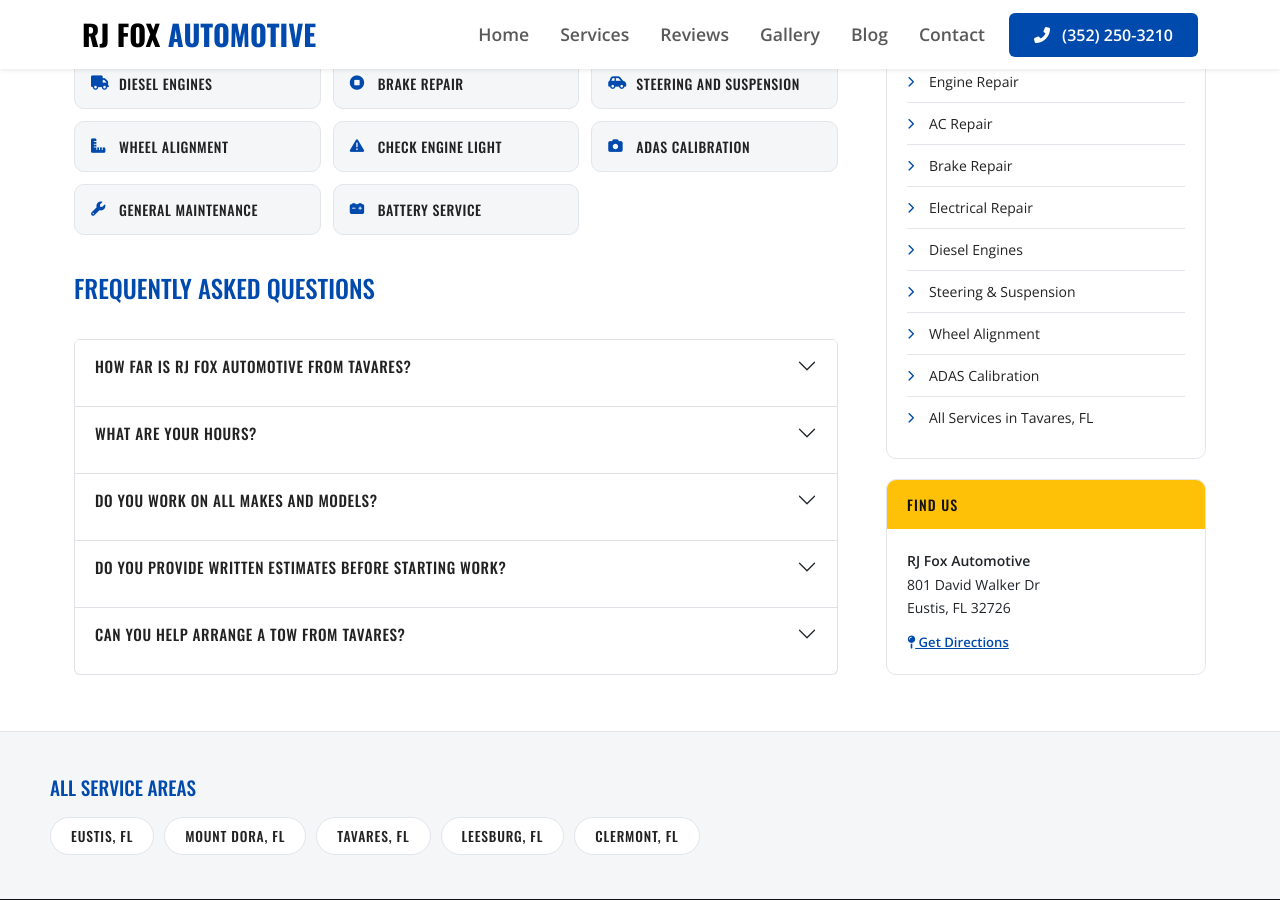
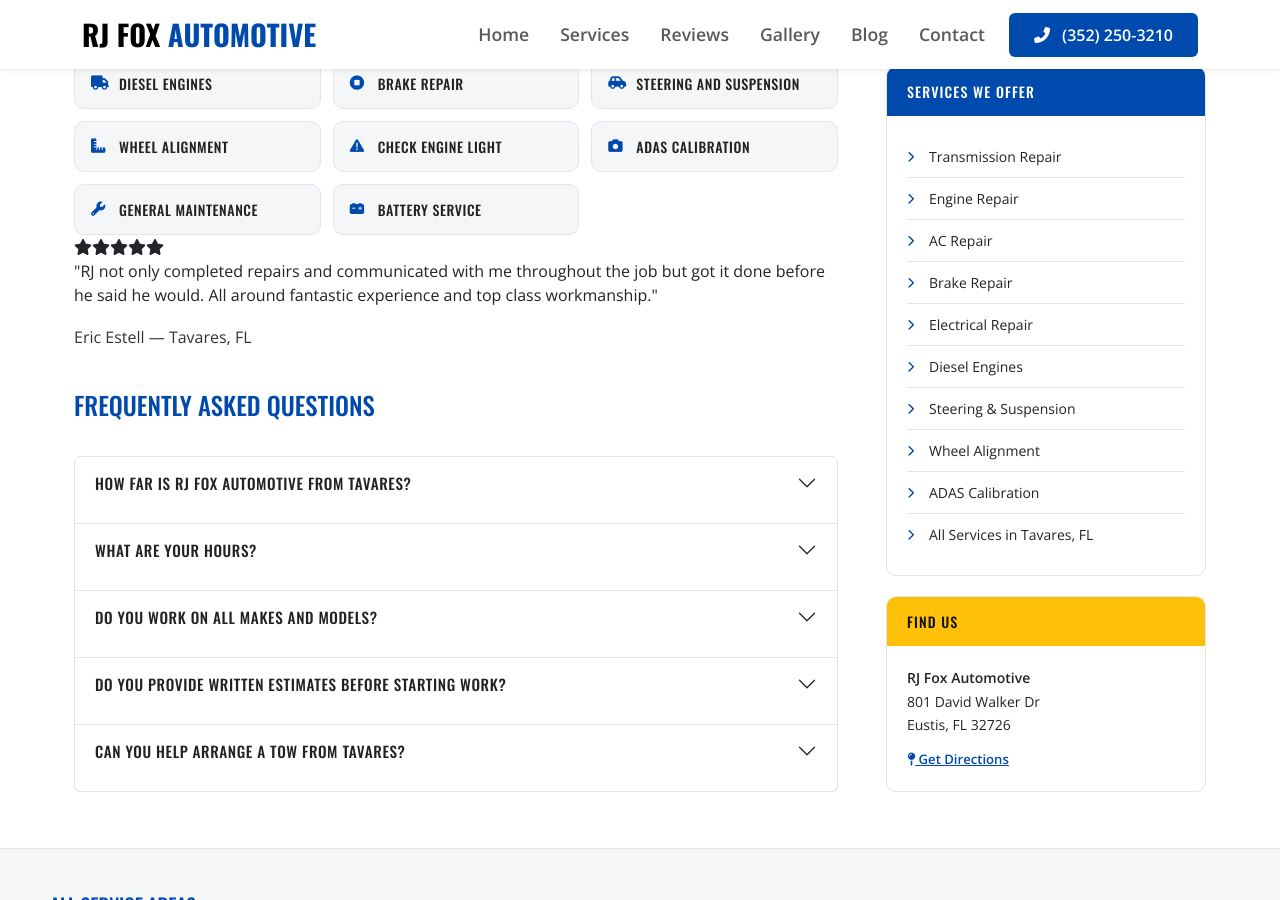
Before and after one commit to JamesBrownR/RJ-Fox-Automotive, a Jekyll site: the page built from service-areas/tavares-fl/index.html, in a window 1280 px wide and 900 px high, scrolled down 2750 px. Built offline with Jekyll 4.4.1, drawn with Linux system fonts in a browser that asks for light colours.

Commit message:
Update index.html

```diff
--- a/service-areas/tavares-fl/index.html
+++ b/service-areas/tavares-fl/index.html
@@ -63,6 +63,14 @@
     <a href="/service-areas/tavares-fl/general-repairs-maintenance/" class="ar-services__item"><i class="fa-solid fa-wrench"></i> General Maintenance</a>
     <a href="/service-areas/tavares-fl/battery-testing-replacement/" class="ar-services__item"><i class="fa-solid fa-car-battery"></i> Battery Service</a>
   </div>
+</div>
+
+<div class="sp-review">
+  <div class="sp-review__stars">
+    <i class="fa-solid fa-star"></i><i class="fa-solid fa-star"></i><i class="fa-solid fa-star"></i><i class="fa-solid fa-star"></i><i class="fa-solid fa-star"></i>
+  </div>
+  <blockquote class="sp-review__text">"RJ not only completed repairs and communicated with me throughout the job but got it done before he said he would. All around fantastic experience and top class workmanship."</blockquote>
+  <p class="sp-review__name">Eric Estell &mdash; Tavares, FL</p>
 </div>
 
 <h2>Frequently Asked Questions</h2>
```
